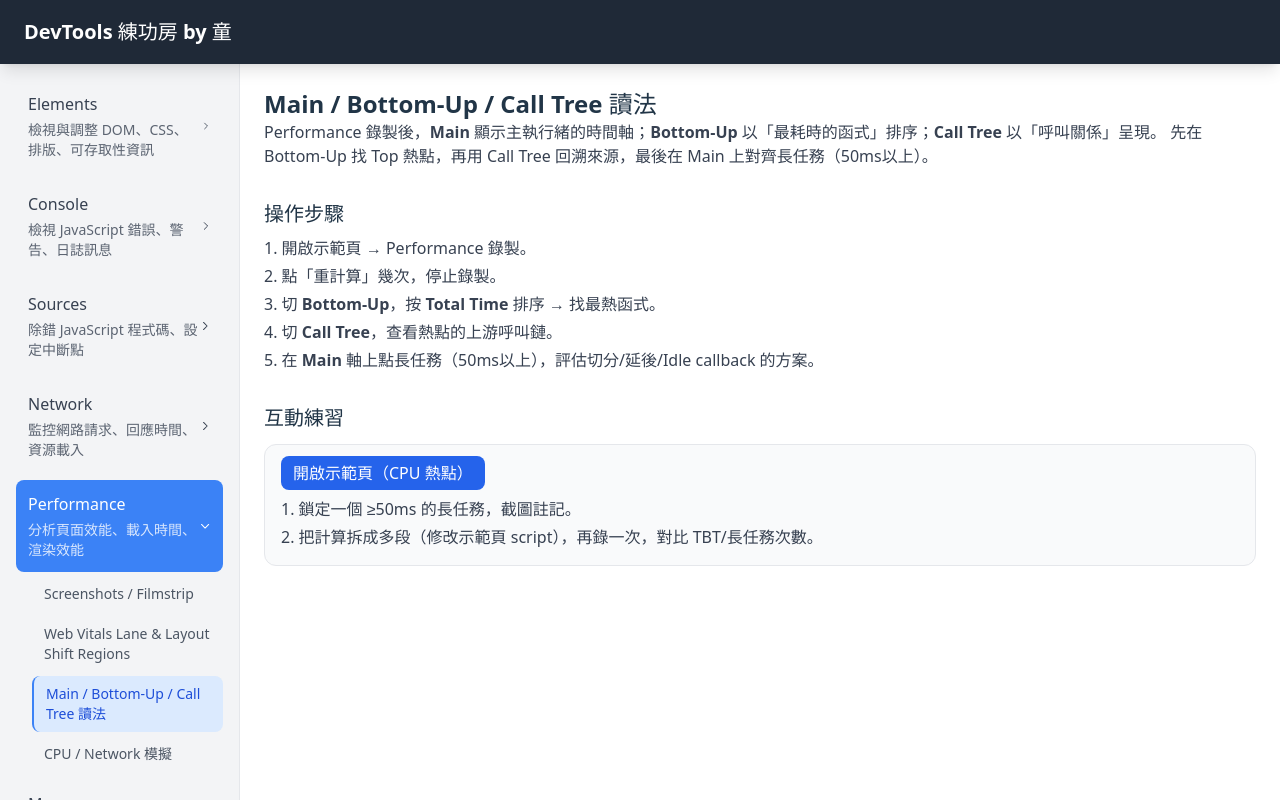
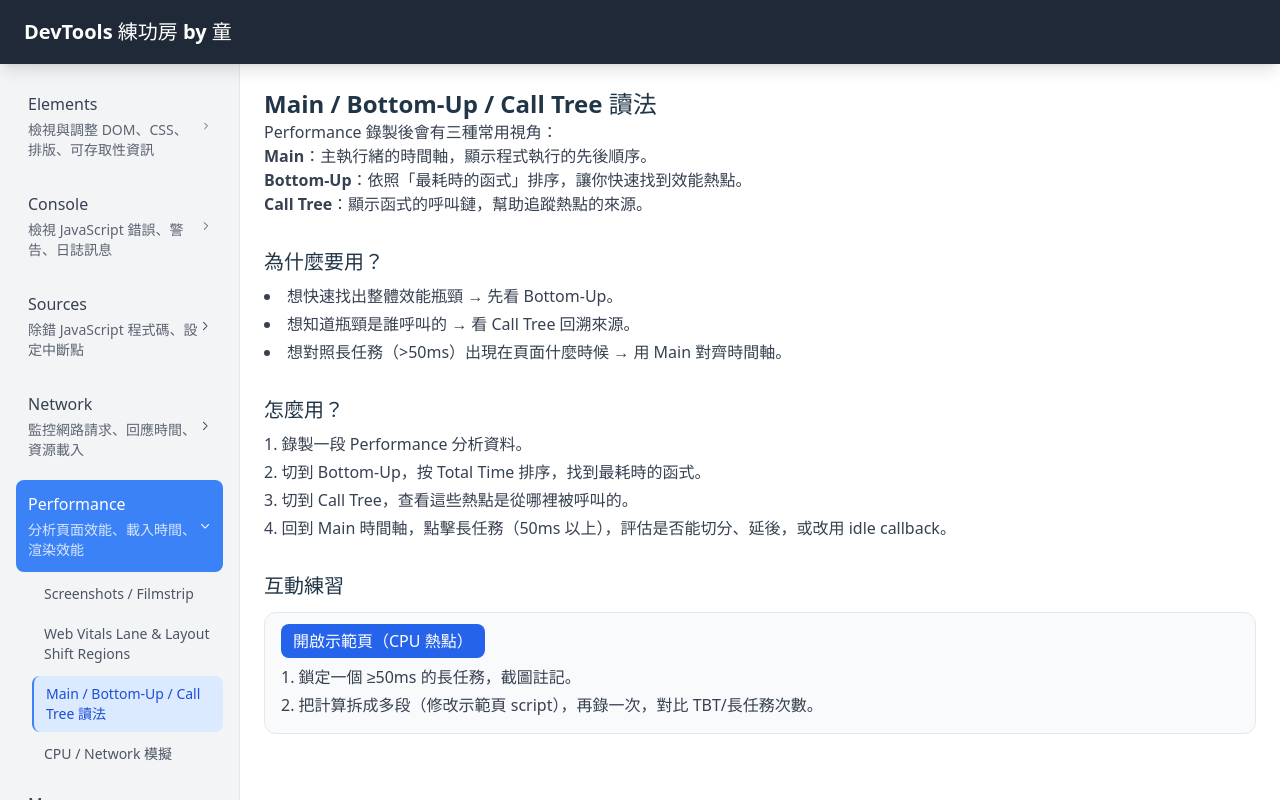
Before and after one commit to joy-jc-tong/Chrome-DevTools-Example, a React (Vite) app: page /performance/flamegraphs in a window 1280 px wide. Built offline with nearby package versions, Linux system fonts and the light colour scheme.

Commit message:
調整 performance 前端說明

```diff
--- a/src/pages/performance/Cls.tsx
+++ b/src/pages/performance/Cls.tsx
@@ -4,17 +4,27 @@ export default function PerfCls() {
       <header>
         <h1 className="text-2xl font-bold">Web Vitals Lane & Layout Shift Regions（CLS）</h1>
         <p className="text-gray-700">
-          在 Performance 錄製時，勾選 <b>Layout Shift Regions</b>，即可在畫面上標示造成 CLS 的元素區域；
-          時間軸的 Web Vitals Lane 也會標出每次 shift，幫你定位最大貢獻者。
+          Performance 面板在錄製時可以勾選 Layout Shift Regions，畫面上會標示出造成 CLS 的元素。
+          同時時間軸上的 Web Vitals Lane 也會標出每一次位移，幫助你找到 CLS 的主要來源。
         </p>
       </header>
 
       <section>
-        <h2 className="text-xl font-semibold mb-2">操作步驟</h2>
+        <h2 className="text-xl font-semibold mb-2">為什麼要用？</h2>
+        <ul className="list-disc list-inside text-gray-700 space-y-1">
+          <li>想知道 哪個元素 造成了版面跳動。</li>
+          <li>想確認 CLS 是來自橫幅、圖片還是延遲載入的內容。</li>
+          <li>想釐清哪一次位移對 CLS 貢獻最大。</li>
+        </ul>
+      </section>
+
+      <section>
+        <h2 className="text-xl font-semibold mb-2">怎麼用？</h2>
         <ol className="list-decimal list-inside text-gray-700 space-y-1">
-          <li>開啟示範頁 → Performance → 勾 <b>Layout Shift Regions</b> → 錄製。</li>
-          <li>點「插入上方 banner」與「圖片晚到」造成位移。</li>
-          <li>停止錄製 → 在 Web Vitals Lane 觀察 CLS 標記；點擊某個 shift 以高亮責任元素。</li>
+          <li>打開 Performance 面板並勾選 Layout Shift Regions。</li>
+          <li>開始錄製，觸發會造成位移的操作（例：插入 banner、圖片延遲載入）。</li>
+          <li>停止錄製後，在 Web Vitals Lane 觀察 CLS 標記。</li>
+          <li>點擊某個 shift，畫面會高亮造成位移的元素。</li>
         </ol>
       </section>
 
--- a/src/pages/performance/Flamegraphs.tsx
+++ b/src/pages/performance/Flamegraphs.tsx
@@ -4,19 +4,32 @@ export default function PerfFlamegraphs() {
       <header>
         <h1 className="text-2xl font-bold">Main / Bottom-Up / Call Tree 讀法</h1>
         <p className="text-gray-700">
-          Performance 錄製後，<b>Main</b> 顯示主執行緒的時間軸；<b>Bottom-Up</b> 以「最耗時的函式」排序；<b>Call Tree</b> 以「呼叫關係」呈現。
-          先在 Bottom-Up 找 Top 熱點，再用 Call Tree 回溯來源，最後在 Main 上對齊長任務（50ms以上）。
+          Performance 錄製後會有三種常用視角：
+          <br />
+          <b>Main</b>：主執行緒的時間軸，顯示程式執行的先後順序。
+          <br />
+          <b>Bottom-Up</b>：依照「最耗時的函式」排序，讓你快速找到效能熱點。
+          <br />
+          <b>Call Tree</b>：顯示函式的呼叫鏈，幫助追蹤熱點的來源。
         </p>
       </header>
 
       <section>
-        <h2 className="text-xl font-semibold mb-2">操作步驟</h2>
+        <h2 className="text-xl font-semibold mb-2">為什麼要用？</h2>
+        <ul className="list-disc list-inside text-gray-700 space-y-1">
+          <li>想快速找出整體效能瓶頸 → 先看 Bottom-Up。</li>
+          <li>想知道瓶頸是誰呼叫的 → 看 Call Tree 回溯來源。</li>
+          <li>想對照長任務（&gt;50ms）出現在頁面什麼時候 → 用 Main 對齊時間軸。</li>
+        </ul>
+      </section>
+
+      <section>
+        <h2 className="text-xl font-semibold mb-2">怎麼用？</h2>
         <ol className="list-decimal list-inside text-gray-700 space-y-1">
-          <li>開啟示範頁 → Performance 錄製。</li>
-          <li>點「重計算」幾次，停止錄製。</li>
-          <li>切 <b>Bottom-Up</b>，按 <b>Total Time</b> 排序 → 找最熱函式。</li>
-          <li>切 <b>Call Tree</b>，查看熱點的上游呼叫鏈。</li>
-          <li>在 <b>Main</b> 軸上點長任務（50ms以上），評估切分/延後/Idle callback 的方案。</li>
+          <li>錄製一段 Performance 分析資料。</li>
+          <li>切到 Bottom-Up，按 Total Time 排序，找到最耗時的函式。</li>
+          <li>切到 Call Tree，查看這些熱點是從哪裡被呼叫的。</li>
+          <li>回到 Main 時間軸，點擊長任務（50ms 以上），評估是否能切分、延後，或改用 idle callback。</li>
         </ol>
       </section>
 
--- a/src/pages/performance/PerfThrottling.tsx
+++ b/src/pages/performance/PerfThrottling.tsx
@@ -4,18 +4,27 @@ export default function PerfThrottling() {
       <header>
         <h1 className="text-2xl font-bold">CPU / Network 模擬（Throttling）</h1>
         <p className="text-gray-700">
-          在 Performance 錄製前，可設定 <b>CPU 4×/6× throttle</b> 與 Network 節流，以模擬低階裝置與慢網路，
-          再比較 INP/TBT/LCP 改善前後的差異。
+          Performance 面板可以在錄製前設定 CPU 節流（例如 4× / 6×）和 Network 節流（例如 Slow 3G）。
+          這能模擬低階裝置或慢速網路，幫助你測試效能優化前後的差異。
         </p>
       </header>
 
       <section>
-        <h2 className="text-xl font-semibold mb-2">操作步驟</h2>
+        <h2 className="text-xl font-semibold mb-2">為什麼要用？</h2>
+        <ul className="list-disc list-inside text-gray-700 space-y-1">
+          <li>想確認網站在低階手機或慢網路下，體驗是不是能接受。</li>
+          <li>想比較優化前後的指標（INP、TBT、LCP）是否真的有改善。</li>
+          <li>想重現真實使用者的卡頓情境，方便釐清問題。</li>
+        </ul>
+      </section>
+
+      <section>
+        <h2 className="text-xl font-semibold mb-2">怎麼用？</h2>
         <ol className="list-decimal list-inside text-gray-700 space-y-1">
-          <li>開啟示範頁，打開 Performance → 設定 CPU Throttling = 6×，Network = Slow 3G。</li>
-          <li>開始錄製 → 連續點擊「互動測試」按鈕（會觸發重計算與 DOM 更新）。</li>
-          <li>停止錄製 → 觀察 <b>INP / TBT</b> 與 Long task 分布。</li>
-          <li>把 throttle 關掉或降低 → 再錄一次 → 比較指標差異。</li>
+          <li>打開 Performance 面板，在設定裡選擇 CPU Throttling = 6×，Network = Slow 3G。</li>
+          <li>開始錄製，操作頁面（例：連續點擊「互動測試」按鈕，觸發重計算與 DOM 更新）。</li>
+          <li>停止錄製後，觀察 INP / TBT 指標與 Long task 分布。</li>
+          <li>關閉或降低節流，再錄一次，比較指標的差異。</li>
         </ol>
       </section>
 
--- a/src/pages/performance/Screenshots.tsx
+++ b/src/pages/performance/Screenshots.tsx
@@ -4,17 +4,27 @@ export default function PerfScreenshots() {
       <header>
         <h1 className="text-2xl font-bold">Screenshots / Filmstrip（對齊感知延遲）</h1>
         <p className="text-gray-700">
-          在 Performance 錄製時勾選 <b>Screenshots</b>，即可生成 Filmstrip 逐幀畫面，對齊 LCP/首屏時機。
-          當你覺得「數字看起來對，但畫面體感不對」時，用 Filmstrip 對齊關鍵幀即可釐清落差。
+          Performance 面板在錄製時可以勾選 Screenshots，生成逐幀的 Filmstrip。
+          這能讓你把效能指標（像 LCP）對齊到實際畫面，檢查「數字」和「體感」是否一致。
         </p>
       </header>
 
       <section>
-        <h2 className="text-xl font-semibold mb-2">操作步驟</h2>
+        <h2 className="text-xl font-semibold mb-2">為什麼要用？</h2>
+        <ul className="list-disc list-inside text-gray-700 space-y-1">
+          <li>數據顯示 LCP 已完成，但使用者卻覺得畫面還沒出來 → 用 Filmstrip 對齊關鍵幀來驗證。</li>
+          <li>想知道首屏元素到底「什麼時候真的畫出來」。</li>
+          <li>想用畫面逐幀比對，釐清效能數據和真實體驗的落差。</li>
+        </ul>
+      </section>
+
+      <section>
+        <h2 className="text-xl font-semibold mb-2">怎麼用？</h2>
         <ol className="list-decimal list-inside text-gray-700 space-y-1">
-          <li>開啟下方示範頁 → 打開 Performance → 勾 <b>Screenshots</b> → <b>Start recording</b>。</li>
-          <li>點示範頁的「載入大型圖片」→ 等畫面穩定後 <b>Stop</b>。</li>
-          <li>在 Web Vitals 區找 LCP，並用 Filmstrip 對齊該幀，確認 LCP 元素畫面出現的實際時點。</li>
+          <li>打開 Performance 面板並勾選 Screenshots。</li>
+          <li>點 Start recording → 在頁面觸發載入動作（例：載入大型圖片）。</li>
+          <li>停止錄製後，檢查 Web Vitals 區塊中的 LCP。</li>
+          <li>用 Filmstrip 對齊該幀，確認 LCP 元素出現的實際畫面時間。</li>
         </ol>
       </section>
 
```
